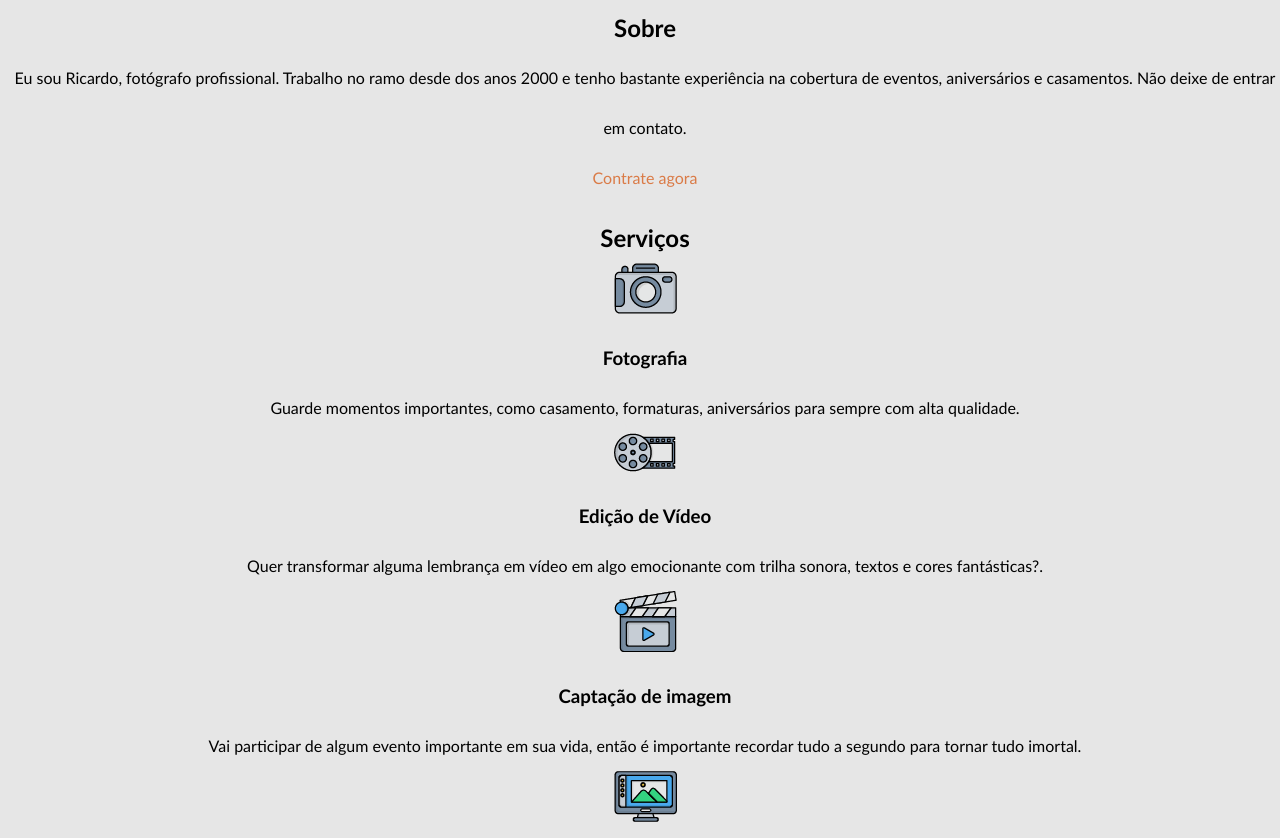
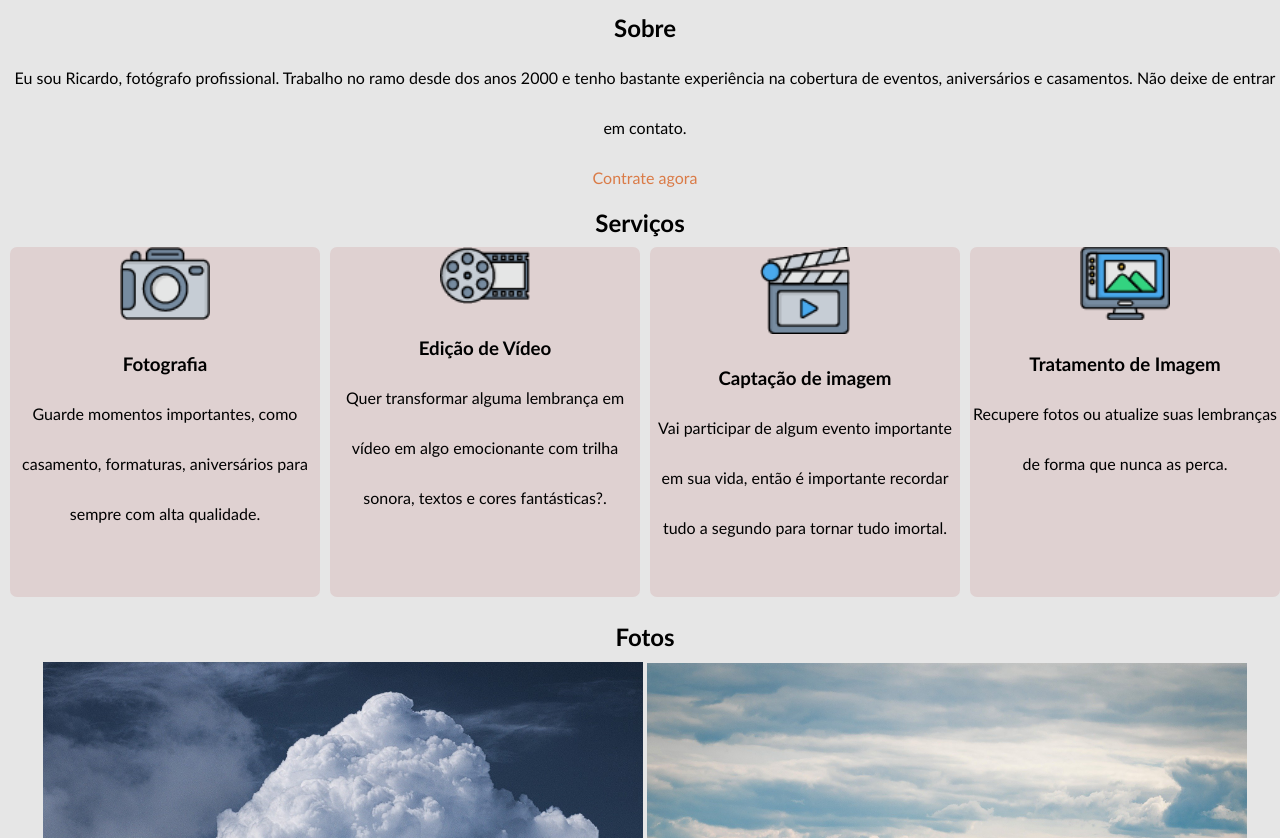
Before and after one commit to matoslopes23/site-responsivo, a plain HTML site: page index.html in a window 1280 px wide. Shown: the part 470-1308 px from the top of the page. Drawn offline with Linux system fonts and the light colour scheme.

Commit message:
feat: update cards

```diff
--- a/css/style.css
+++ b/css/style.css
@@ -32,7 +32,7 @@ a:hover {
   background-position: right bottom;
 }
 body.sobre #area-menu a#sobre,
-body.servicos #area-menu a#servicos,
+body.servico #area-menu a#servico,
 body.fotos #area-menu a#fotos,
 body.contato #area-menu a#contato {
   color: #161615;
@@ -41,6 +41,9 @@ body.contato #area-menu a#contato {
 }
 ul {
   list-style: none;
+}
+img {
+  width: 90px;
 }
 .image {
   width: 600px;
@@ -60,6 +63,7 @@ ul {
   padding: 15px;
   background: #ccc;
 }
+
 #topo {
   position: relative;
   padding: 5px;
@@ -78,11 +82,45 @@ ul {
 }
 #servicos {
   position: relative;
+  display: flex;
   padding: 5px;
   width: 100%;
   line-height: 50px;
   align-items: center;
   text-align: center;
+}
+#serv {
+  align-items: center;
+  text-align: center;
+}
+#fotografia {
+  width: 400px;
+  margin: 5px;
+  height: 350px;
+  background: #dfd1d1;
+  border-radius: 7px;
+}
+#video {
+  width: 400px;
+  margin: 5px;
+  height: 350px;
+  background: #dfd1d1;
+  border-radius: 7px;
+}
+#cap-image {
+  width: 400px;
+  margin: 5px;
+  height: 350px;
+  background: #dfd1d1;
+
+  border-radius: 7px;
+}
+#trat-image {
+  width: 400px;
+  margin: 5px;
+  height: 350px;
+  background: #dfd1d1;
+  border-radius: 7px;
 }
 #fotos {
   position: relative;
--- a/index.html
+++ b/index.html
@@ -11,7 +11,7 @@
         </div>
         <ul id="area-menu">
            <a id="sobre" href="#sobre">Sobre</a>
-           <a id="servicos" href="#servicos">Serviços</a>
+           <a id="servico" href="#servicos">Serviços</a>
            <a id="fotos" href="#fotos">Fotos</a>
            <a id="contato" href="#contato">Contato</a>
         </ul>
@@ -31,28 +31,30 @@
         <a href="#contato" class="botao">Contrate agora</a>
     </section>
 
-    <section id="servicos">
-        <h2>Serviços</h2>
-        <div>
+    <section >
+        <h2 id="serv">Serviços</h2>
+       <div id="servicos">
+        <div id="fotografia">
             <img src="img/p1.png" alt="Camera">
             <h3>Fotografia</h3>
             <p>Guarde momentos importantes, como casamento, formaturas, aniversários para sempre com alta qualidade.</p>
         </div>
-        <div>
+        <div id="video">
             <img src="img/p2.png" alt="Filme">
             <h3>Edição de Vídeo</h3>
             <p>Quer transformar alguma lembrança em vídeo em algo emocionante com trilha sonora, textos e cores fantásticas?.</p>
         </div>
-        <div>
+        <div id="cap-image">
             <img src="img/p3.png" alt="videoplayer">
             <h3>Captação de imagem</h3>
             <p>Vai participar de algum evento importante em sua vida, então é importante recordar tudo a segundo para tornar tudo imortal.</p>
         </div>
-        <div>
+        <div id="trat-image">
             <img src="img/p4.png" alt="Tratamento">
             <h3>Tratamento de Imagem</h3>
             <p>Recupere fotos ou atualize suas lembranças de forma que nunca as perca.</p>
         </div>
+       </div>
     </section>
 
     <section id="fotos">
```
